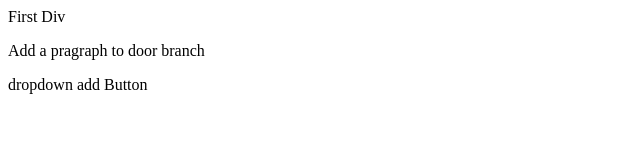
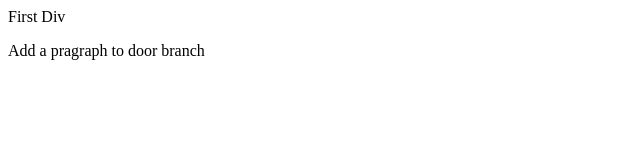
Before and after one commit to osayi-cup/nvidia, a plain HTML site: page index.html in a window 1280 px wide. Shown: the whole page, without its empty margins (0-640 px from the left). Drawn offline with Linux system fonts and the light colour scheme.

Commit message:
Modified Main

```diff
--- a/index.html
+++ b/index.html
@@ -11,13 +11,6 @@
   <p>
      Add a pragraph to door branch
   </p>
-  <div class="container">
-
-     dropdown
-
-     add Button
-
-  </div>
 
 
 
```
